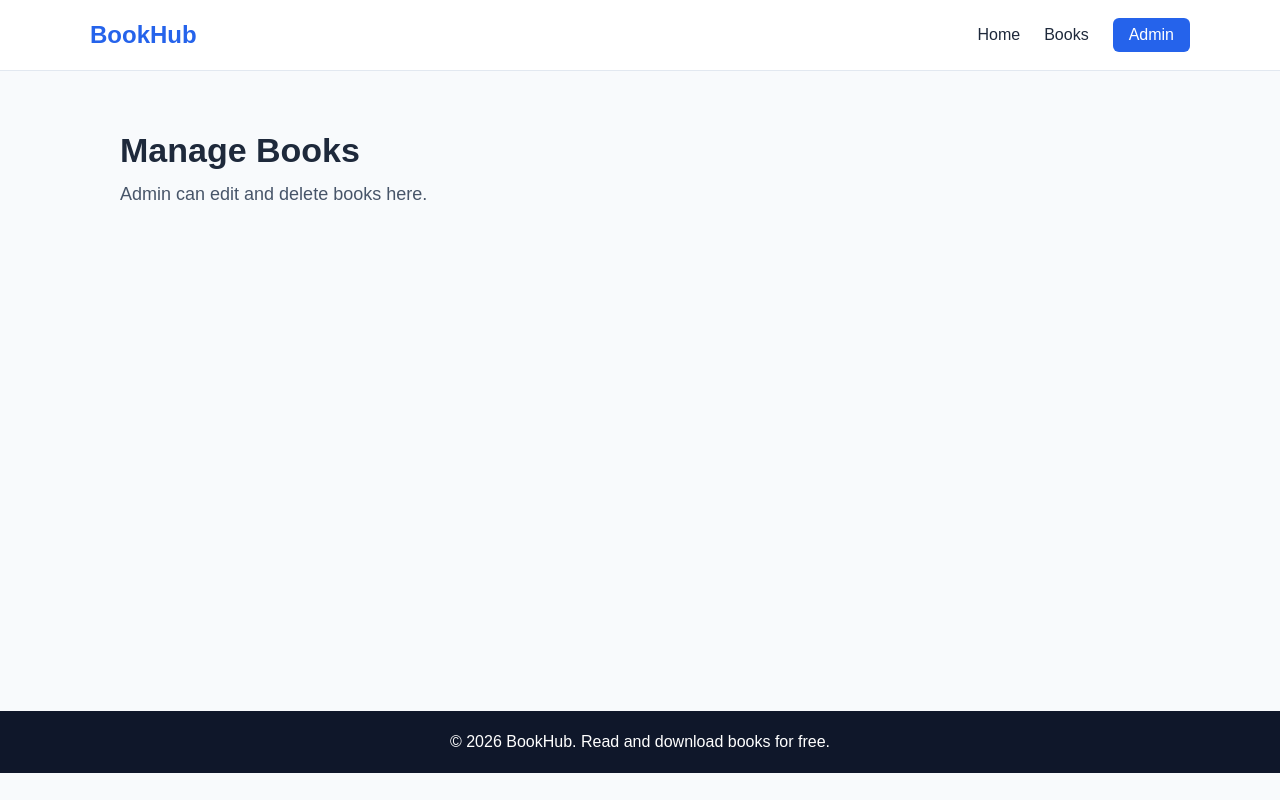
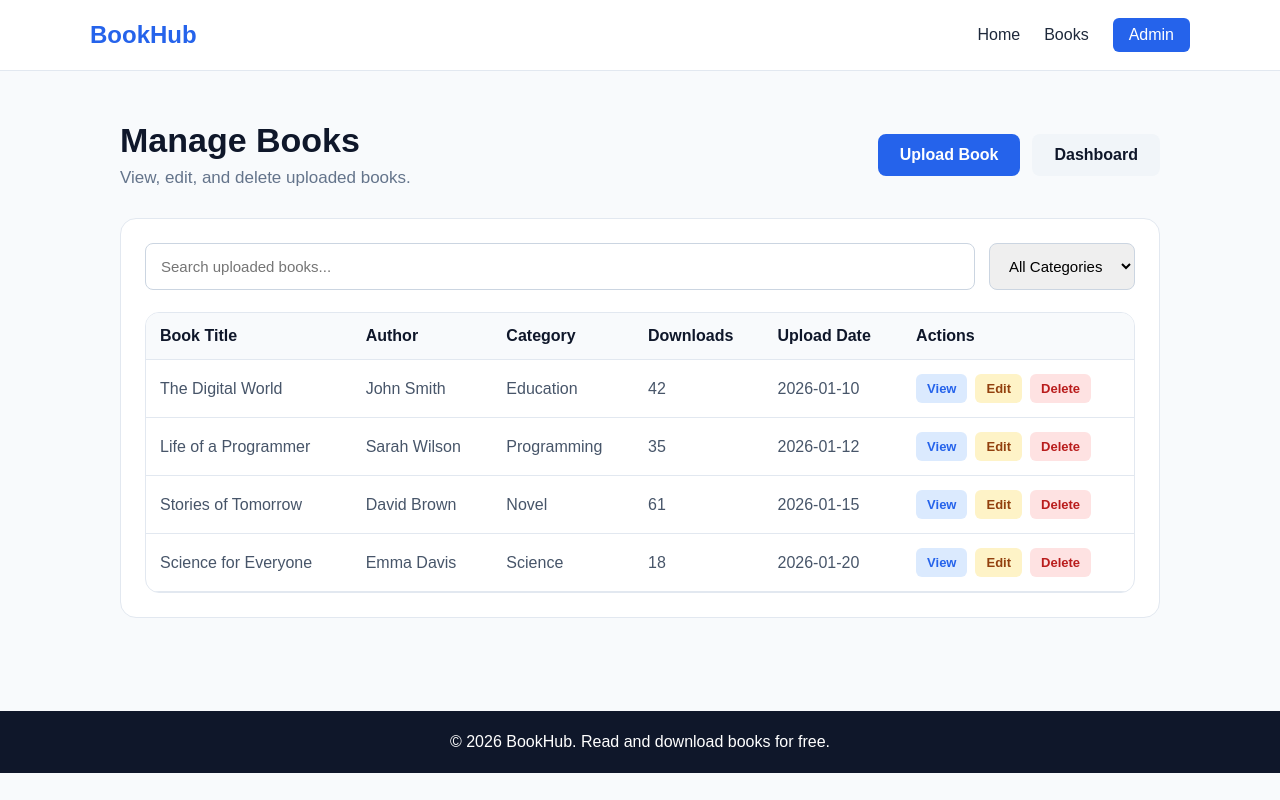
Before and after one commit to Aakashsah247/Book-management-system, a React app in the folder frontend/: page /admin/books in a window 1280 px wide. Built offline with nearby package versions, Linux system fonts and the light colour scheme; the HTML template or start-up script is replaced by a standard one.

Commit message:
Create upload book page UI

```diff
--- a/frontend/src/App.jsx
+++ b/frontend/src/App.jsx
@@ -10,6 +10,7 @@ import AdminLogin from "./pages/AdminLogin";
 import AdminDashboard from "./pages/AdminDashboard";
 import UploadBook from "./pages/UploadBook";
 import ManageBooks from "./pages/ManageBooks";
+import EditBook from "./pages/EditBook";
 
 
 
@@ -29,6 +30,7 @@ function App() {
           <Route path="/admin/dashboard" element={<AdminDashboard />} />
           <Route path="/admin/upload" element={<UploadBook />} />
           <Route path="/admin/books" element={<ManageBooks />} />
+          <Route path="/admin/edit/:id" element={<EditBook />} />
 
       </Routes>
     </main>
--- a/frontend/src/index.css
+++ b/frontend/src/index.css
@@ -777,3 +777,90 @@ td {
     padding: 22px;
   }
 }
+.head-actions {
+  display: flex;
+  gap: 12px;
+  flex-wrap: wrap;
+}
+
+.manage-box {
+  background-color: #ffffff;
+  border: 1px solid #e2e8f0;
+  padding: 24px;
+  border-radius: 16px;
+}
+
+.manage-top {
+  display: flex;
+  gap: 14px;
+  margin-bottom: 22px;
+}
+
+.manage-search,
+.manage-filter {
+  padding: 13px 15px;
+  border: 1px solid #cbd5e1;
+  border-radius: 8px;
+  font-size: 15px;
+  outline: none;
+}
+
+.manage-search {
+  flex: 1;
+}
+
+.manage-search:focus,
+.manage-filter:focus {
+  border-color: #2563eb;
+}
+
+.table-box.no-padding {
+  padding: 0;
+}
+
+.table-actions {
+  display: flex;
+  gap: 8px;
+  flex-wrap: wrap;
+}
+
+.view-btn,
+.edit-btn,
+.delete-btn {
+  border: none;
+  padding: 7px 11px;
+  border-radius: 6px;
+  font-size: 13px;
+  font-weight: bold;
+  cursor: pointer;
+}
+
+.view-btn {
+  background-color: #dbeafe;
+  color: #2563eb;
+}
+
+.edit-btn {
+  background-color: #fef3c7;
+  color: #92400e;
+}
+
+.delete-btn {
+  background-color: #fee2e2;
+  color: #b91c1c;
+}
+
+@media (max-width: 700px) {
+  .manage-top {
+    flex-direction: column;
+  }
+
+  .head-actions {
+    width: 100%;
+    flex-direction: column;
+  }
+
+  .head-actions a {
+    text-align: center;
+  }
+}
--- /dev/null
+++ b/frontend/src/pages/EditBook.jsx
@@ -0,0 +1,144 @@
+import { useState } from "react";
+import { Link, useParams } from "react-router-dom";
+
+const books = [
+    {
+    id: 1,
+    title: "The Digital World",
+    author: "John Smith",
+    category: "Education",
+    description:
+      "A simple book about digital technology and modern systems.",
+  },
+  {
+    id: 2,
+    title: "Life of a Programmer",
+    author: "Sarah Wilson",
+    category: "Programming",
+    description:
+      "A beginner friendly novel about coding and problem solving.",
+  },
+  {
+    id: 3,
+    title: "Stories of Tomorrow",
+    author: "David Brown",
+    category: "Novel",
+    description:
+      "A collection of short futuristic stories and creative ideas.",
+  },
+  {
+    id: 4,
+    title: "Science for Everyone",
+    author: "Emma Davis",
+    category: "Science",
+    description:
+      "Basic science concepts explained in easy language.",
+  },
+]
+function EditBook() {
+    const { id } = useParams();
+    const selectedBook = books.find((book) => book.id === Number(id));
+
+    const [formData, setFormData] = useState({
+    title: selectedBook ? selectedBook.title : "",
+    author: selectedBook ? selectedBook.author : "",
+    category: selectedBook ? selectedBook.category : "",
+    description: selectedBook ? selectedBook.description : "",
+    coverImage: null,
+    pdfFile: null,
+  });
+
+if (!selectedBook)
+{
+    return(
+        <section className="admin-page">
+             <h2>Book Not Found</h2>
+             <p>The book you want to edit does not exist.</p>
+             <Link to="/admin/books" className="btn-primary">Back to Manage Books</Link>
+        </section>
+    )
+}
+
+const handleChange = (e) => {
+    const { name, value, files } = e.target;
+    setFormData({
+      ...formData,
+      [name]: files ? files[0] : value,
+    });
+}
+
+const handleSubmit = (e) => {
+    e.preventDefault();
+    console.log("Updated Book Data:", formData);
+    alert("Book update functionality will be connected with backend later.");
+}
+
+return(
+    <section className="admin-page">
+        <div className="admin-head">
+            <div>
+                <h2>Edit Book</h2>
+                <p>Update book title, author, category, description, cover, or PDF.</p>
+            </div>
+
+            <Link to="/admin/books" className="btn-light">Back to Manage Books</Link>
+        </div>
+
+        <div className="upload-box">
+            <form onSubmit={handleSubmit} className="upload-form">
+                <div className="form-row">
+                    <div className="form-group">
+                        <label>Book Title</label>
+                        <input type="text" name="title" placeholder="Enter book title"
+                        value={formData.title} onChange={handleChange} required />
+                    </div>
+
+                    <div className="form-group">
+                        <label>Author Name</label>
+                        <input type="text" name="author" placeholder="Enter author name"
+                        value={formData.author} onChange={handleChange} required />
+                    </div>
+                </div>
+
+                <div className="form-group">
+                    <label>Category</label>
+                    <select name="category" value={formData.category} onChange={handleChange} required >
+                        <option value="">Select category</option>
+                        <option value="Novel">Novel</option>
+                        <option value="Story">Story</option>
+                        <option value="Education">Education</option>
+                        <option value="Programming">Programming</option>
+                        <option value="Science">Science</option>
+                        <option value="History">History</option>
+                        <option value="Poetry">Poetry</option>
+                        <option value="Biography">Biography</option>
+                    </select>
+                </div>
+
+                <div className="form-group">
+                    <label>Description</label>
+                    <textarea name="description" placeholder="Write short book description" rows="5"
+                     value={formData.description} onChange={handleChange} required> </textarea>
+                </div>
+
+                <div className="form-row">
+                    <div className="form-group">
+                        <label>Change Cover Image</label>
+                        <input type="file" name="coverImage"  accept="image/*"  onChange={handleChange} />
+                    </div>
+
+                     <div className="form-group">
+                         <label>Change PDF File</label>
+                         <input type="file" name="pdfFile" accept="application/pdf" onChange={handleChange} />
+                    </div>
+                </div>
+
+                <button type="submit" className="login-btn">Update Book</button>
+            </form>
+        </div>
+    </section>
+)
+
+}
+
+export default EditBook;
--- a/frontend/src/pages/ManageBooks.jsx
+++ b/frontend/src/pages/ManageBooks.jsx
@@ -1,10 +1,136 @@
+import { Link } from "react-router-dom";
+
+const books = [
+  {
+    id: 1,
+    title: "The Digital World",
+    author: "John Smith",
+    category: "Education",
+    downloads: 42,
+    date: "2026-01-10",
+  },
+  {
+    id: 2,
+    title: "Life of a Programmer",
+    author: "Sarah Wilson",
+    category: "Programming",
+    downloads: 35,
+    date: "2026-01-12",
+  },
+  {
+    id: 3,
+    title: "Stories of Tomorrow",
+    author: "David Brown",
+    category: "Novel",
+    downloads: 61,
+    date: "2026-01-15",
+  },
+  {
+    id: 4,
+    title: "Science for Everyone",
+    author: "Emma Davis",
+    category: "Science",
+    downloads: 18,
+    date: "2026-01-20",
+  },
+];
+
 function ManageBooks() {
-    return (
-        <section className="page">
-            <h2>Manage Books</h2>
-            <p>Admin can edit and delete books here.</p>
-        </section>
-    )
+  const handleDelete = (id) => {
+    const confirmDelete = window.confirm(
+      "Are you sure you want to delete this book?"
+    );
+
+    if (confirmDelete) {
+      alert(`Book with ID ${id} will be deleted after backend connection.`);
+    }
+  };
+
+  return (
+    <section className="admin-page">
+      <div className="admin-head">
+        <div>
+          <h2>Manage Books</h2>
+          <p>View, edit, and delete uploaded books.</p>
+        </div>
+
+        <div className="head-actions">
+          <Link to="/admin/upload" className="btn-primary">
+            Upload Book
+          </Link>
+
+          <Link to="/admin/dashboard" className="btn-light">
+            Dashboard
+          </Link>
+        </div>
+      </div>
+
+      <div className="manage-box">
+        <div className="manage-top">
+          <input
+            type="text"
+            placeholder="Search uploaded books..."
+            className="manage-search"
+          />
+
+          <select className="manage-filter">
+            <option value="">All Categories</option>
+            <option value="Novel">Novel</option>
+            <option value="Story">Story</option>
+            <option value="Education">Education</option>
+            <option value="Programming">Programming</option>
+            <option value="Science">Science</option>
+            <option value="History">History</option>
+            <option value="Poetry">Poetry</option>
+            <option value="Biography">Biography</option>
+          </select>
+        </div>
+
+        <div className="table-box no-padding">
+          <table>
+            <thead>
+              <tr>
+                <th>Book Title</th>
+                <th>Author</th>
+                <th>Category</th>
+                <th>Downloads</th>
+                <th>Upload Date</th>
+                <th>Actions</th>
+              </tr>
+            </thead>
+
+            <tbody>
+              {books.map((book) => (
+                <tr key={book.id}>
+                  <td>{book.title}</td>
+                  <td>{book.author}</td>
+                  <td>{book.category}</td>
+                  <td>{book.downloads}</td>
+                  <td>{book.date}</td>
+                  <td>
+                    <div className="table-actions">
+                      <Link to={`/books/${book.id}`} className="view-btn">
+                        View
+                      </Link>
+
+                      <Link to = {`/admin/edit/${book.id}`}className="edit-btn">Edit</Link>
+
+                      <button
+                        onClick={() => handleDelete(book.id)}
+                        className="delete-btn"
+                      >
+                        Delete
+                      </button>
+                    </div>
+                  </td>
+                </tr>
+              ))}
+            </tbody>
+          </table>
+        </div>
+      </div>
+    </section>
+  );
 }
 
 export default ManageBooks;
--- a/frontend/src/pages/UploadBook.jsx
+++ b/frontend/src/pages/UploadBook.jsx
@@ -9,22 +9,25 @@ function UploadBook() {
     description: "",
     coverImage: null,
     pdfFile: null,
-    })
+  });
 
   const handleChange = (e) => {
-        const { name, value, files} = e.target;
+    const { name, value, files } = e.target;
 
     setFormData({
       ...formData,
-            [name]:files ? files[0]: value,
+      [name]: files ? files[0] : value,
     });
   };
 
   const handleSubmit = (e) => {
-        e.preventDefault()
-        console.log("Book Upload Data:",formData)
+    e.preventDefault();
+
+    console.log("Book Upload Data:", formData);
+
     alert("Book upload functionality will be connected with backend later.");
-    }
+  };
+
   return (
     <section className="admin-page">
       <div className="admin-head">
@@ -33,29 +36,47 @@ function UploadBook() {
           <p>Add a new book, novel, or PDF reading material.</p>
         </div>
 
-                <Link to ="/admin/dashboard" className="btn-light">Back to Dashboard</Link>
+        <Link to="/admin/dashboard" className="btn-light">
+          Back to Dashboard
+        </Link>
       </div>
 
       <div className="upload-box">
-                <form onSubmit={handleSubmit} className="upload-form"></form>
+        <form onSubmit={handleSubmit} className="upload-form">
           <div className="form-row">
             <div className="form-group">
               <label>Book Title</label>
-                        <input type="text" name="title" placeholder="Enter book title"
-                        value={formData.title} onChange={handleChange} required />
+              <input
+                type="text"
+                name="title"
+                placeholder="Enter book title"
+                value={formData.title}
+                onChange={handleChange}
+                required
+              />
             </div>
 
             <div className="form-group">
               <label>Author Name</label>
-                        <input type="text" name="author" placeholder="Enter author name"
-                        value={formData.author} onChange={HashChangeEvent} required />
+              <input
+                type="text"
+                name="author"
+                placeholder="Enter author name"
+                value={formData.author}
+                onChange={handleChange}
+                required
+              />
             </div>
           </div>
 
           <div className="form-group">
             <label>Category</label>
-                    <select name="category" value={formData.category} onChange={handleChange} required >
-
+            <select
+              name="category"
+              value={formData.category}
+              onChange={handleChange}
+              required
+            >
               <option value="">Select category</option>
               <option value="Novel">Novel</option>
               <option value="Story">Story</option>
@@ -70,26 +91,47 @@ function UploadBook() {
 
           <div className="form-group">
             <label>Description</label>
-                    <textarea name="description" placeholder="Write short book description"
-                    value={formData.description} onChange={handleChange} required ></textarea>
+            <textarea
+              name="description"
+              placeholder="Write short book description"
+              rows="5"
+              value={formData.description}
+              onChange={handleChange}
+              required
+            ></textarea>
           </div>
 
           <div className="form-row">
             <div className="form-group">
               <label>Cover Image</label>
-                        <input type="file" name="coverImage" accept="image/*" onChange={handleChange} required />
+              <input
+                type="file"
+                name="coverImage"
+                accept="image/*"
+                onChange={handleChange}
+                required
+              />
             </div>
 
             <div className="form-group">
               <label>PDF File</label>
-                        <input type="file" name="pdfFile" accept="application/pdf" onChange={handleChange} required />
+              <input
+                type="file"
+                name="pdfFile"
+                accept="application/pdf"
+                onChange={handleChange}
+                required
+              />
             </div>
           </div>
 
-                <button type="submit" className="login-btn">Upload Book</button>
+          <button type="submit" className="login-btn">
+            Upload Book
+          </button>
+        </form>
       </div>
     </section>
-    )
+  );
 }
 
 export default UploadBook;
```
Lines whose indentation alone changed are shown as unchanged.
